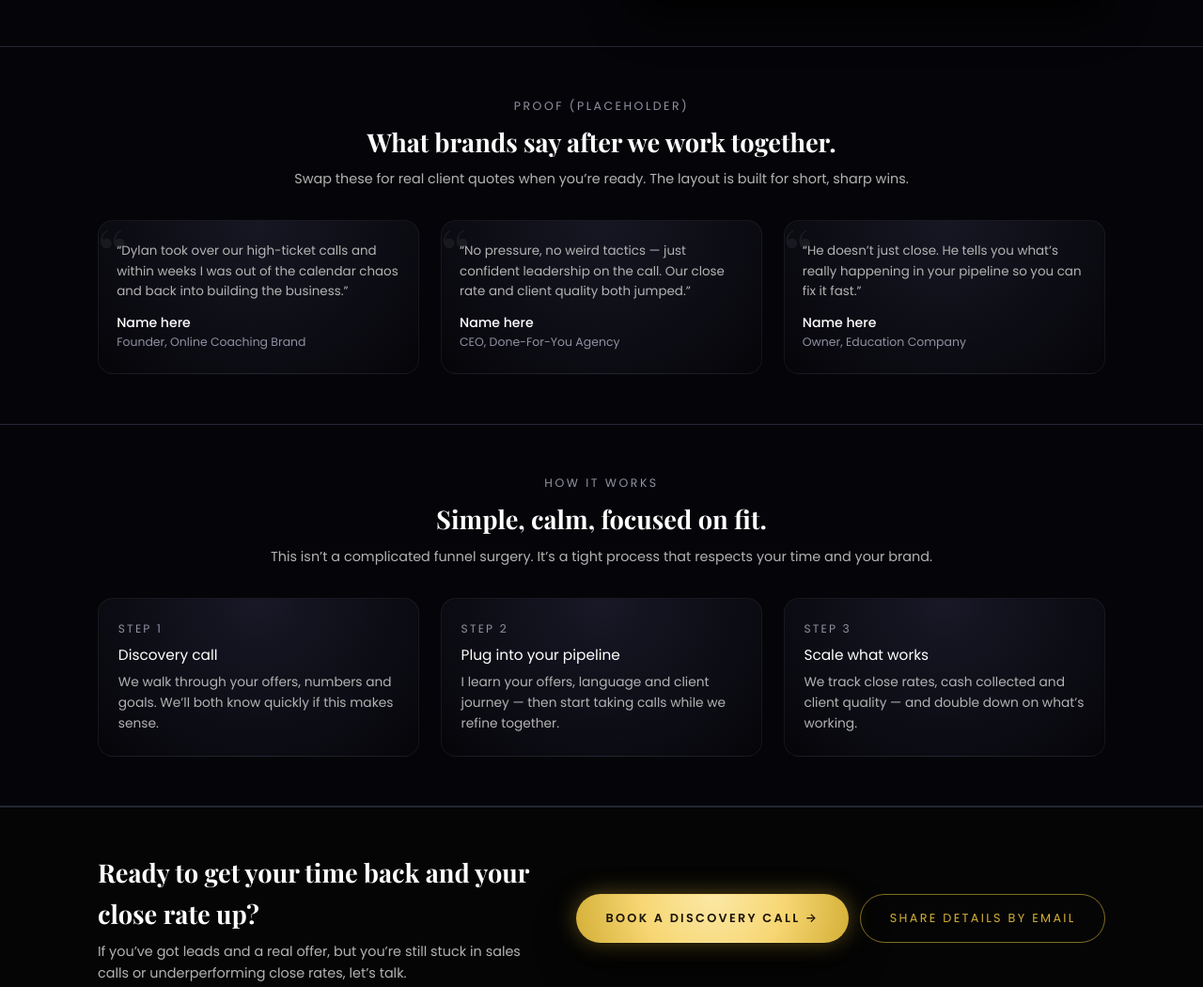
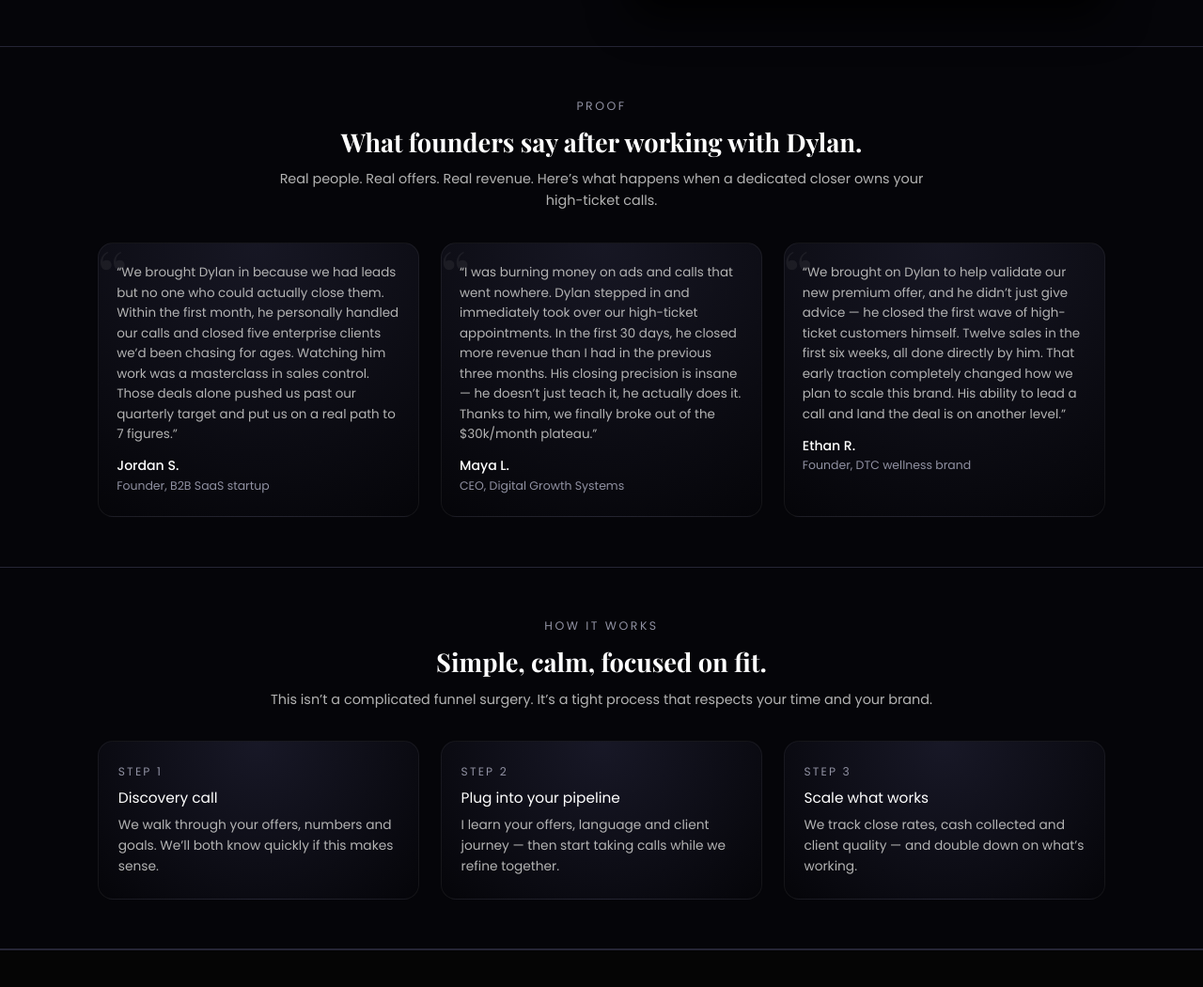
Before and after one commit to dylandealmaker-site/Dylan-Dealmaker, a plain HTML site: page index.html in a window 1280 px wide. Shown: the part 1604-2654 px from the top of the page at 94% size. Drawn offline with nearby package versions, Linux system fonts and the light colour scheme.

Commit message:
Update index.html

```diff
--- a/index.html
+++ b/index.html
@@ -365,7 +365,7 @@
       100% { transform: translateY(-60px); opacity: 0; }
     }
 
-    /* MINI STRIP */
+    /* MINI STATS STRIP */
 
     .strip {
       border-top: 1px solid var(--border);
@@ -806,20 +806,20 @@
       </div>
     </section>
 
-    <!-- MINI CREDIBILITY STRIP -->
+    <!-- MINI STATS STRIP -->
     <section class="strip">
       <div class="strip-inner">
         <div class="strip-item reveal">
-          <span>What I do</span>
-          <strong>High-ticket closing for premium offers.</strong>
+          <span>Deal size</span>
+          <strong>$10,000 – $100,000+ per deal.</strong>
         </div>
         <div class="strip-item reveal">
-          <span>How I sell</span>
-          <strong>Calm, direct, zero gimmicks.</strong>
+          <span>Sales cycle</span>
+          <strong>From one call to a few weeks, depending on complexity.</strong>
         </div>
         <div class="strip-item reveal">
-          <span>Why it works</span>
-          <strong>Prospects feel heard, respected and ready to commit.</strong>
+          <span>Average conversion</span>
+          <strong>75%+ on qualified high-ticket calls.</strong>
         </div>
       </div>
     </section>
@@ -887,30 +887,45 @@
     <!-- PROOF -->
     <section class="block" id="proof">
       <div class="section-header">
-        <div class="section-eyebrow reveal">Proof (placeholder)</div>
-        <h2 class="section-title reveal">What brands say after we work together.</h2>
+        <div class="section-eyebrow reveal">Proof</div>
+        <h2 class="section-title reveal">What founders say after working with Dylan.</h2>
         <p class="section-sub reveal">
-          Swap these for real client quotes when you’re ready. The layout is built for short, sharp wins.
+          Real people. Real offers. Real revenue. Here’s what happens when a dedicated closer owns your high-ticket calls.
         </p>
       </div>
 
       <div class="proof-grid">
         <article class="proof-card reveal">
-          <p>“Dylan took over our high-ticket calls and within weeks I was out of the calendar chaos and back into building the business.”</p>
-          <div class="proof-name">Name here</div>
-          <div class="proof-role">Founder, Online Coaching Brand</div>
+          <p>
+            “We brought Dylan in because we had leads but no one who could actually close them. Within the first month,
+            he personally handled our calls and closed five enterprise clients we’d been chasing for ages. Watching him
+            work was a masterclass in sales control. Those deals alone pushed us past our quarterly target and put us
+            on a real path to 7 figures.”
+          </p>
+          <div class="proof-name">Jordan S.</div>
+          <div class="proof-role">Founder, B2B SaaS startup</div>
         </article>
 
         <article class="proof-card reveal">
-          <p>“No pressure, no weird tactics — just confident leadership on the call. Our close rate and client quality both jumped.”</p>
-          <div class="proof-name">Name here</div>
-          <div class="proof-role">CEO, Done-For-You Agency</div>
+          <p>
+            “I was burning money on ads and calls that went nowhere. Dylan stepped in and immediately took over our
+            high-ticket appointments. In the first 30 days, he closed more revenue than I had in the previous three
+            months. His closing precision is insane — he doesn’t just teach it, he actually does it. Thanks to him, we
+            finally broke out of the $30k/month plateau.”
+          </p>
+          <div class="proof-name">Maya L.</div>
+          <div class="proof-role">CEO, Digital Growth Systems</div>
         </article>
 
         <article class="proof-card reveal">
-          <p>“He doesn’t just close. He tells you what’s really happening in your pipeline so you can fix it fast.”</p>
-          <div class="proof-name">Name here</div>
-          <div class="proof-role">Owner, Education Company</div>
+          <p>
+            “We brought on Dylan to help validate our new premium offer, and he didn’t just give advice — he closed the
+            first wave of high-ticket customers himself. Twelve sales in the first six weeks, all done directly by him.
+            That early traction completely changed how we plan to scale this brand. His ability to lead a call and land
+            the deal is on another level.”
+          </p>
+          <div class="proof-name">Ethan R.</div>
+          <div class="proof-role">Founder, DTC wellness brand</div>
         </article>
       </div>
     </section>
@@ -989,7 +1004,7 @@
     );
     reveals.forEach((el) => observer.observe(el));
 
-    // Simple parallax tilt for the photo
+    // Simple parallax for the photo
     const frame = document.getElementById('photo-frame');
     window.addEventListener('scroll', () => {
       const rect = frame.getBoundingClientRect();
```
